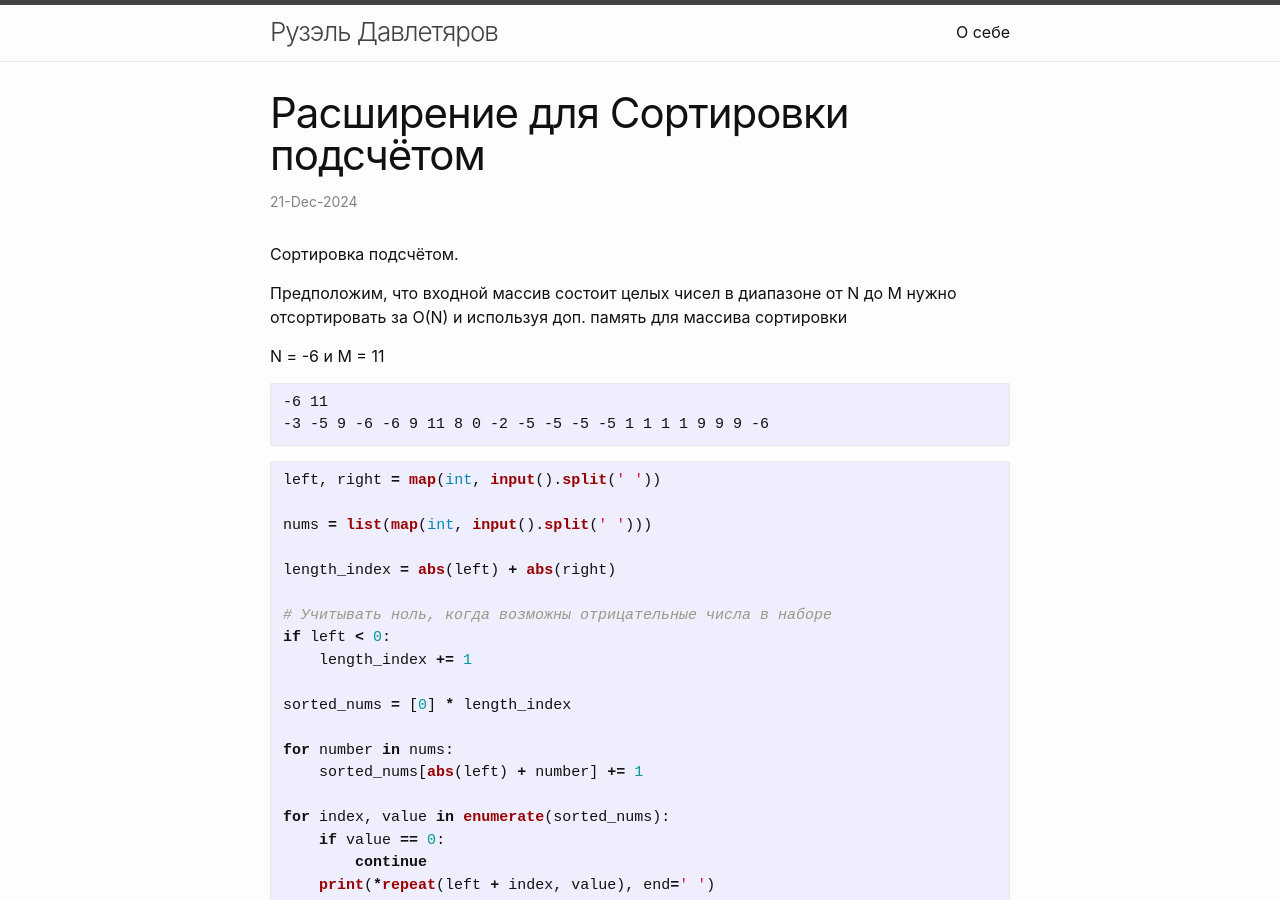
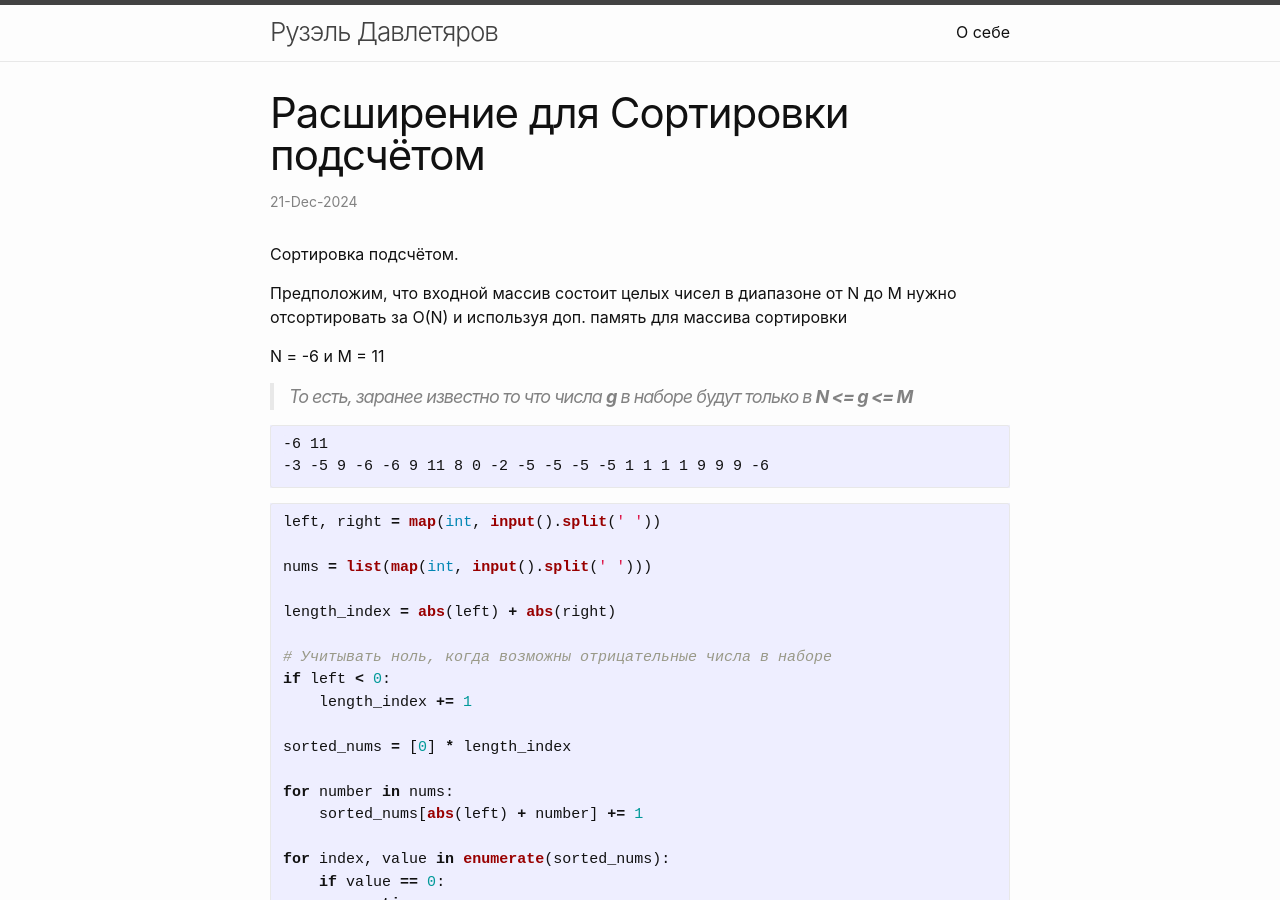
Before and after one commit to davletyarov/davletyarov.github.io, a Jekyll site: the page built from _posts/2024-12-21-extension-for-counting-sort.md, in a window 1280 px wide and 900 px high. Built offline with Jekyll 4.4.1, drawn with Linux system fonts in a browser that asks for light colours; comment, search, counter and statistics services are not loaded.

Commit message:
Правки в посте

````diff
--- a/_posts/2024-12-21-extension-for-counting-sort.md
+++ b/_posts/2024-12-21-extension-for-counting-sort.md
@@ -10,6 +10,7 @@ title: Расширение для Сортировки подсчётом
 
 N = -6 и M = 11
 
+> То есть, заранее известно то что числа **g** в наборе будут только в **N <= g <= M**
 
 ```text
 -6 11
````
